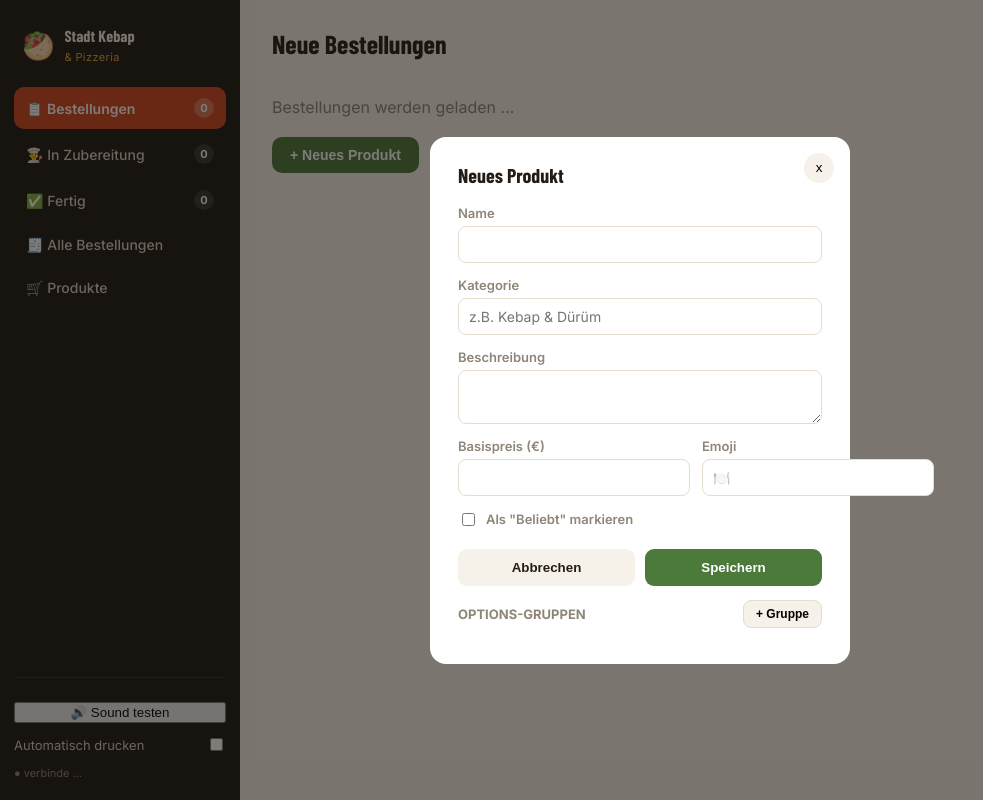
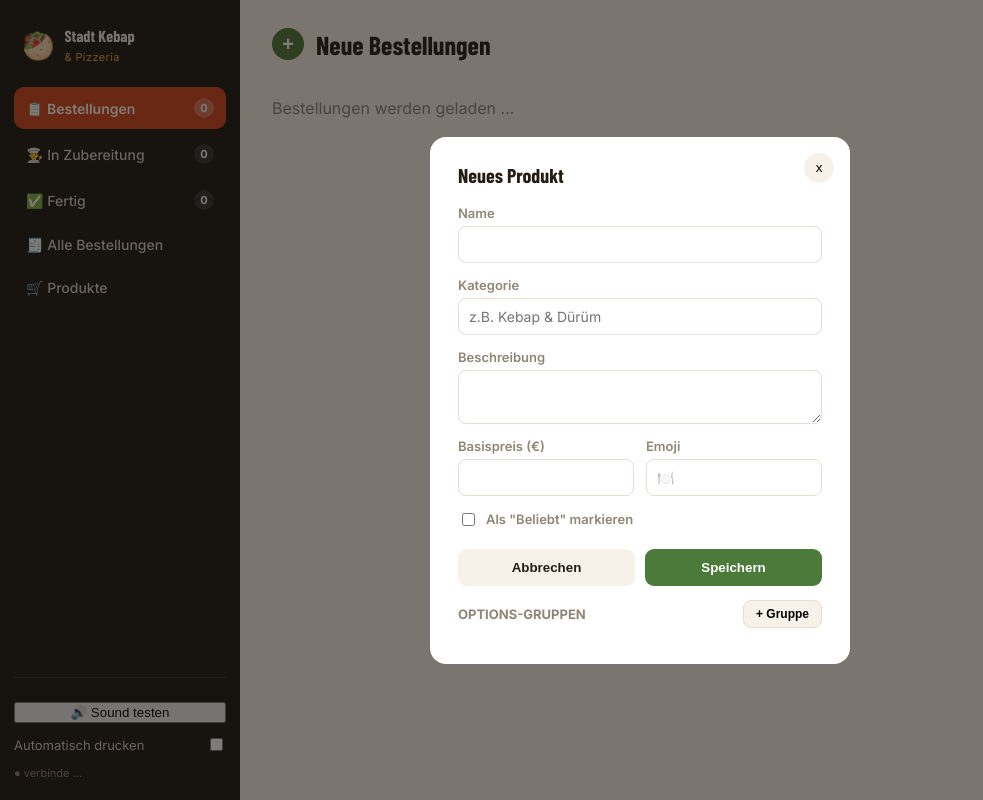
Before and after one commit to VERDIL61/Bestellseite, a website: page public/dashboard/index.html in a window 1280 px wide. Shown: the whole page, without its empty margins (0-983 px from the left). Drawn offline with nearby package versions, Linux system fonts and the light colour scheme.

Commit message:
Bug fix in Dashboard

```diff
--- a/public/dashboard/app.js
+++ b/public/dashboard/app.js
@@ -89,9 +89,11 @@ function connectSocket() {
 
 // ---------- VIEW SWITCH ----------
 function switchView(view) {
+  closeProductForm();   // schließt sich beim jedem Tab-Wechsel
   currentView = view;
   document.querySelectorAll('.nav-item').forEach((b) => b.classList.toggle('active', b.dataset.view === view));
   document.getElementById('viewTitle').textContent = statusLabels[view];
+  document.getElementById('addProductIconBtn').classList.toggle('hidden', view !== 'produkte');
 
   if (view === 'produkte') {
     document.getElementById('ordersGrid').classList.add('hidden');
@@ -407,7 +409,7 @@ document.getElementById('productFormClose').addEventListener('click', closeProdu
 document.getElementById('productFormCancel').addEventListener('click', closeProductForm);
 
 document.getElementById('productForm').addEventListener('submit', async (e) => {
-  e.preventDefault(); // verhindert, dass der Browser die Seite neu laedt (Standard-Verhalten von <form>)
+  e.preventDefault(); // verhindert, dass der Browser die Seite neu lädt (Standard-Verhalten von <form>)
 
   const payload = {
     name: document.getElementById('pfName').value,
@@ -440,7 +442,7 @@ document.getElementById('productForm').addEventListener('submit', async (e) => {
   }
 });
 
-document.getElementById('addProductBtn').addEventListener('click', () => {
+document.getElementById('addProductIconBtn').addEventListener('click', () => {
     openProductForm(null);
 });
 init();
--- a/public/dashboard/index.html
+++ b/public/dashboard/index.html
@@ -57,7 +57,10 @@
   <!-- MAIN -->
   <main class="main">
     <header class="main-header">
-      <h1 id="viewTitle">Neue Bestellungen</h1>
+      <div class="header-title-row">
+        <button class="icon-btn hidden" id="addProductIconBtn" title="Neues Produkt">+</button>
+        <h1 id="viewTitle">Neue Bestellungen</h1>
+      </div>
       <span class="today" id="todayLabel"></span>
     </header>
 
@@ -66,11 +69,9 @@
     </div>
 
     <div class="products-view hidden" id="productsView">
-      <button class="btn-add-product" id="addProductBtn">+ Neues Produkt</button>
       <div class="products-list" id="productsList"></div>
     </div>
-  </main>
-</div>
+    </main>
 
 <!-- Druckvorlage (nur beim Drucken sichtbar) -->
 <div id="printArea" class="print-area"></div>
--- a/public/dashboard/style.css
+++ b/public/dashboard/style.css
@@ -170,16 +170,23 @@ html, body { margin: 0; padding: 0; font-family: var(--font-body); background: v
 
 .products-view { margin-top: 4px; }
 
-.btn-add-product {
+.header-title-row { display: flex; align-items: center; gap: 12px; }
+
+.icon-btn {
+  width: 32px;
+  height: 32px;
+  border-radius: 100px;
+  border: none;
   background: var(--herb);
   color: white;
-  border: none;
-  border-radius: 10px;
-  padding: 10px 18px;
-  font-weight: 600;
-  font-size: 14px;
+  font-size: 20px;
+  font-weight: 700;
+  line-height: 1;
   cursor: pointer;
-  margin-bottom: 18px;
+  display: flex;
+  align-items: center;
+  justify-content: center;
+  flex-shrink: 0;
 }
 
 .products-list { display: flex; flex-direction: column; gap: 10px; }
@@ -258,6 +265,7 @@ html, body { margin: 0; padding: 0; font-family: var(--font-body); background: v
 #productForm input[type="text"],
 #productForm input[type="number"],
 #productForm textarea {
+  width: 100%;
   border: 1px solid var(--border);
   border-radius: 8px;
   padding: 9px 10px;
@@ -266,7 +274,7 @@ html, body { margin: 0; padding: 0; font-family: var(--font-body); background: v
   color: var(--text-dark);
 }
 .form-row { display: flex; gap: 12px; }
-.form-row label { flex: 1; }
+.form-row label { flex: 1; min-width: 0; }
 
 .checkbox-label { flex-direction: row !important; align-items: center; gap: 8px !important; }
 .checkbox-label input { width: auto; }
```
